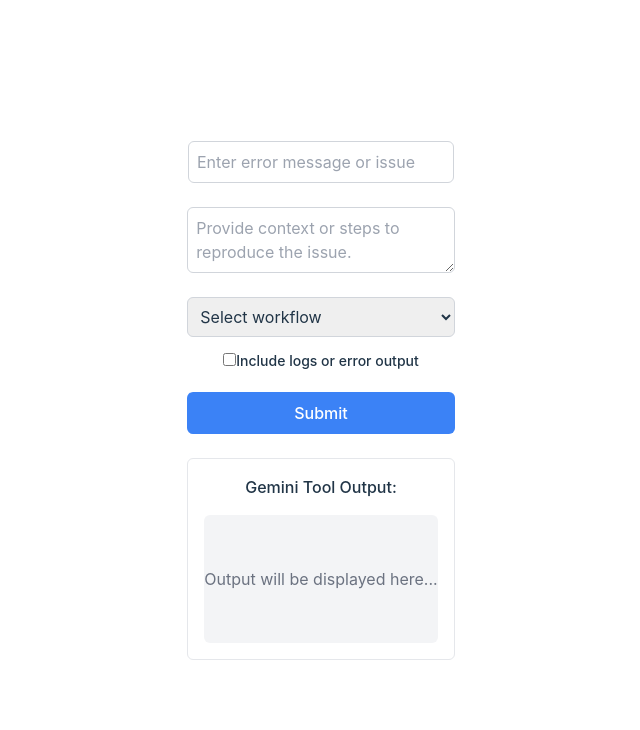
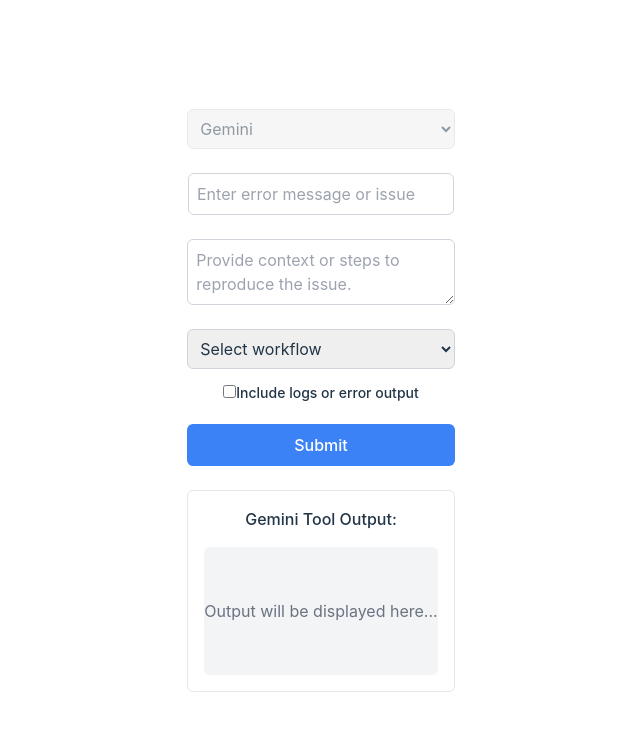
Before and after one commit to kjarj54/GeminiFlow-ChromeExtension, a React (Vite) app in the folder geminiflow/: page / in a window 1280 px wide. Shown: the top 730 px of the page, without its empty margins (319-959 px from the left). Built offline with nearby package versions, Linux system fonts and the light colour scheme.

Commit message:
Update Display.tsx

```diff
--- a/geminiflow/src/components/Display.tsx
+++ b/geminiflow/src/components/Display.tsx
@@ -19,6 +19,17 @@
   return (
     <div className="max-w-4xl mx-auto p-4">
       <div className="flex flex-col gap-6">
+        <div className="flex flex-col gap-4">
+          <select
+            className="border border-gray-300 rounded-md p-2 none cursor-not-allowed opacity-50"
+            value={workflow}
+            onChange={(e) => setWorkflow(e.target.value)}
+            disabled
+          >
+            <option value="gemini">Gemini</option>
+            <option value="chatgpt">ChatGPT</option>
+          </select>
+        </div>
         <div className="w-full">
           <input
             className="border border-gray-300 rounded-md p-2"
```
